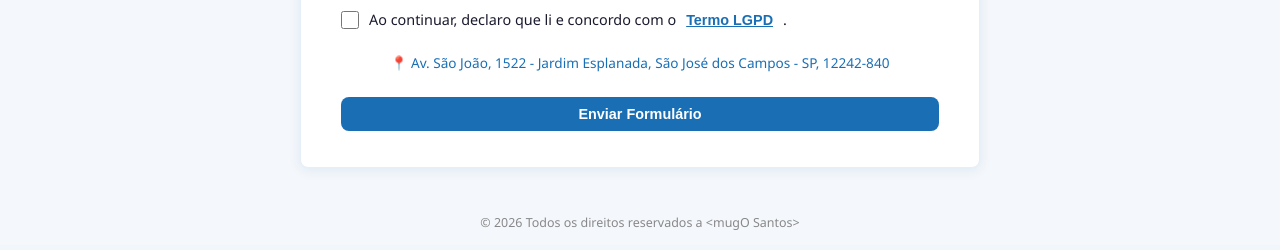
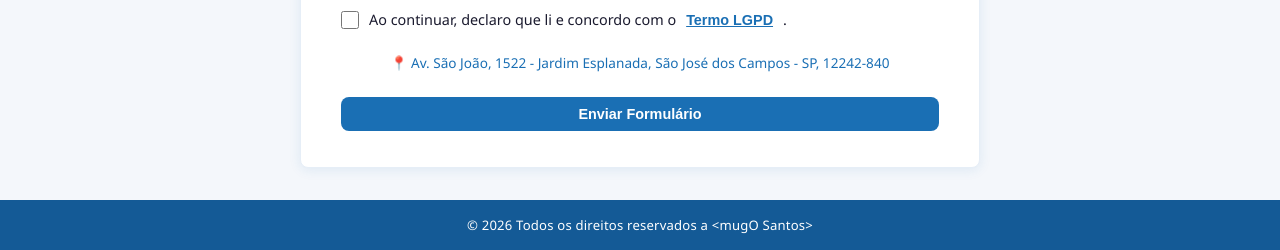
Before and after one commit to mugO-Santos/formulariO, a Flask app: page / in a window 1280 px wide. Shown: the part 1232-1482 px from the top of the page. Run offline with Flask 3, Linux system fonts and the light colour scheme.

Commit message:
style: footer mais visível com fundo azul escuro

```diff
--- a/app/static/css/main.css
+++ b/app/static/css/main.css
@@ -180,10 +180,11 @@ a:hover { text-decoration: underline; }
 
 .form-footer {
   text-align: center;
-  padding: 14px;
-  font-size: 0.78rem;
-  color: #888;
-  background: transparent;
+  padding: 16px 14px;
+  font-size: 0.82rem;
+  color: #fff;
+  background: var(--azul-escuro);
+  letter-spacing: 0.2px;
 }
 
 /* ── Login ─────────────────────────────────────────────────── */
```
